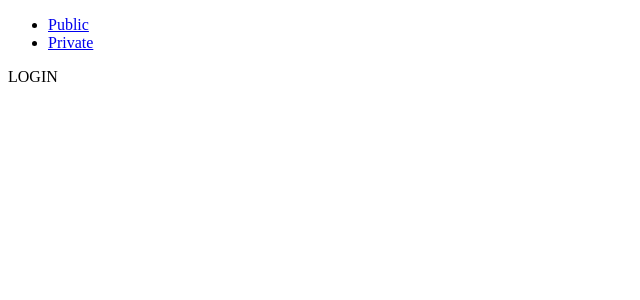
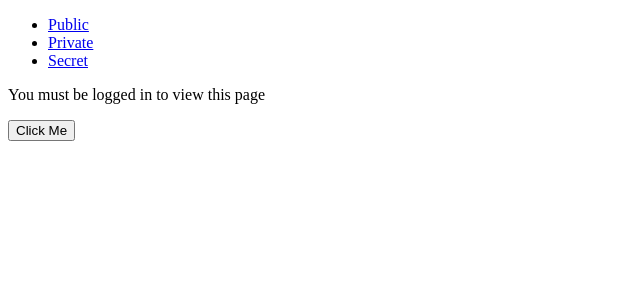
Before and after one commit to Rsja12/private-routes, a React (Create React App) app: page /login in a window 1280 px wide. Shown: the top 300 px of the page, without its empty margins (0-640 px from the left). Built offline with nearby package versions, Linux system fonts and the light colour scheme.

Commit message:
adds login button

```diff
--- a/src/components/Login.js
+++ b/src/components/Login.js
@@ -1,10 +1,36 @@
 import React, { Component } from 'react'
 
+import { fakeAuth } from '../containers/App'
+import { Redirect } from 'react-router-dom'
+
 export class Login extends Component {
+
+    state = {
+        redirectToReferrer: false
+    }
+
+    login = () => {
+        fakeAuth.authenticate(() => {
+            this.setState({
+                redirectToReferrer: true
+            })
+        })
+    }
+
     render() {
+
+        const { redirectToReferrer } = this.state
+
+        if (redirectToReferrer === true) {
+            return (
+                <Redirect to="/" />
+            )
+        }
+
         return (
             <div>
-                LOGIN
+                <p>You must be logged in to view this page</p>
+                <button onClick={this.login}>Click Me</button>
             </div>
         )
     }
--- /dev/null
+++ b/src/components/Secret.js
@@ -0,0 +1,11 @@
+import React from 'react'
+
+const Secret = () => {
+    return (
+        <div>
+            Secret
+        </div>
+    )
+}
+
+export default Secret
--- a/src/containers/App.js
+++ b/src/containers/App.js
@@ -4,8 +4,9 @@ import { BrowserRouter as Router, Route, Link, Redirect } from 'react-router-dom
 import Public from '../components/Public'
 import Login from '../components/Login'
 import Private from '../components/Private'
+import Secret from '../components/Secret'
 
-const fakeAuth = {
+export const fakeAuth = {
     isAuthenticated: false,
     authenticate(cb) {
         this.isAuthenticated = true
@@ -31,6 +32,7 @@ export class App extends Component {
                     <ul>
                         <li><Link to="/public">Public</Link></li>
                         <li><Link to="/private">Private</Link></li>
+                        <li><Link to="/secret">Secret</Link></li>
                     </ul>
 
                     <Route path="/public" component={Public} />
@@ -38,6 +40,7 @@ export class App extends Component {
                     <Route path="/login" component={Login} />
 
                     <PrivateRoute path="/private" component={Private} />
+                    <PrivateRoute path="/secret" component={Secret} />
                 </div>
             </Router>
         )
```
